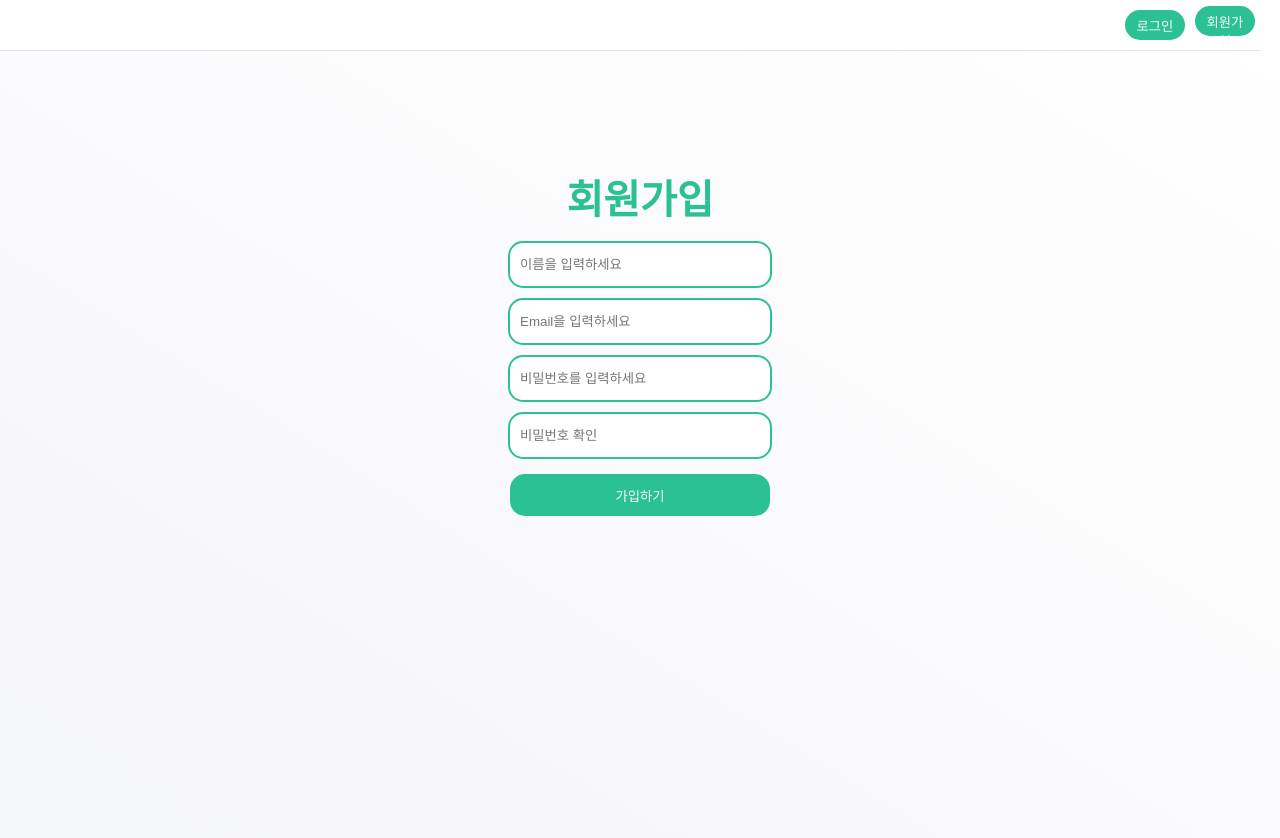
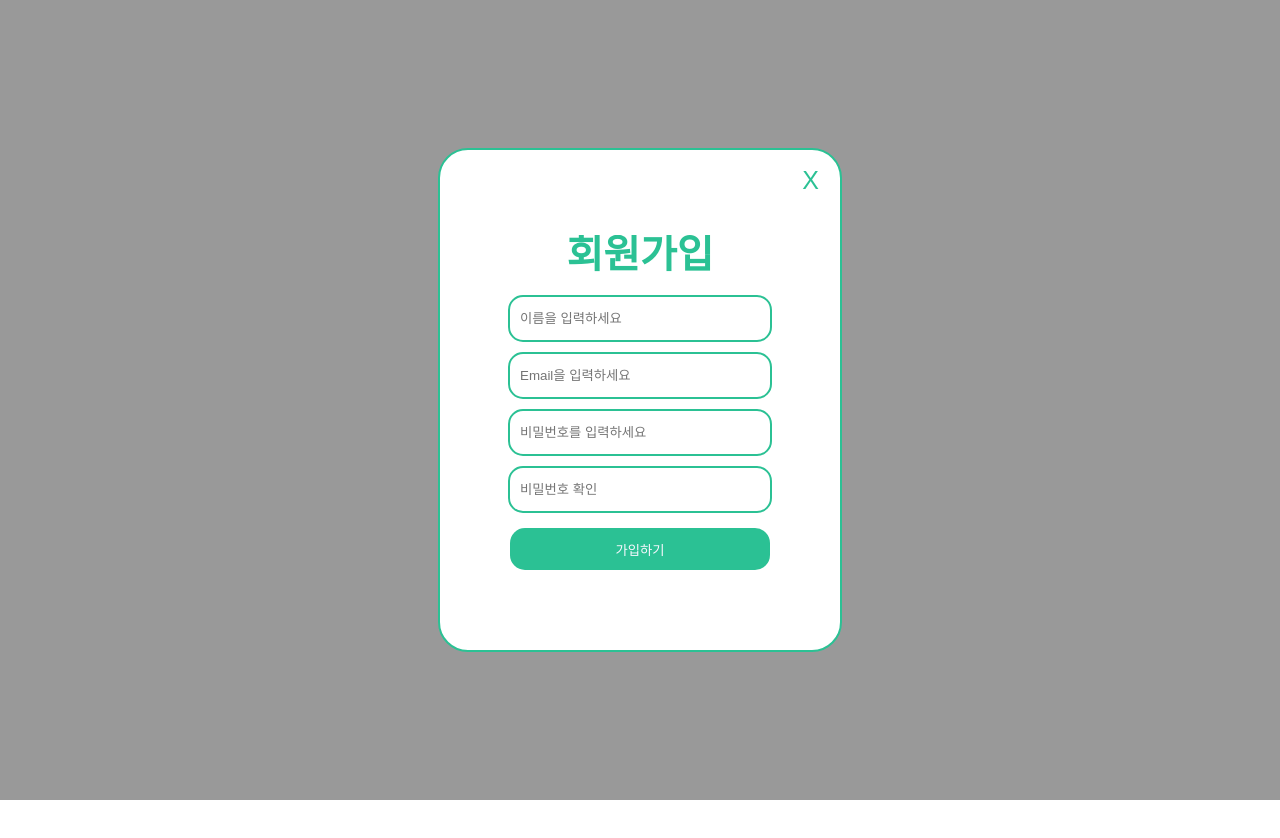
Before and after one commit to gowell032/1st-project, a React (Create React App) app: page /signup in a window 1280 px wide. Shown: the top 838 px of the page. After the commit the page ends 800 px from the top, so only its background shows below. Built offline with nearby package versions, Linux system fonts and the light colour scheme.

Commit message:
로그인, 회원가입 모달화 완료

```diff
--- a/package.json
+++ b/package.json
@@ -7,6 +7,7 @@
     "@testing-library/react": "^13.4.0",
     "@testing-library/user-event": "^13.5.0",
     "axios": "^1.3.5",
+    "prop-types": "^15.8.1",
     "react": "^18.2.0",
     "react-dom": "^18.2.0",
     "react-quill": "^2.0.0",
@@ -41,6 +42,7 @@
     ]
   },
   "devDependencies": {
+    "babel-eslint": "^10.1.0",
     "eslint": "^8.40.0",
     "eslint-plugin-react": "^7.32.2",
     "prettier": "^2.8.8"
--- a/src/App.js
+++ b/src/App.js
@@ -1,24 +1,28 @@
 import React from 'react';
 import { BrowserRouter as Router, Route, Routes } from 'react-router-dom';
+import Signin from './pages/Signin';
 import Signup from './pages/Signup';
-import Signin from './pages/Signin';
-import Writing from './pages/Writing';
+import Write from './pages/Write';
 import Detail from './pages/Detail';
 import Home from './pages/Home';
 import Header from './components/Header';
 import { Reset } from 'styled-reset';
+import GlobalStyle from './Globalstyles';
 
 function App() {
   return (
     <Router>
       <Reset />
-      <Header />
+      <GlobalStyle />
       <Routes>
-        <Route path="/" Component={Home} />
-        <Route path="/signup" Component={Signup} />
-        <Route path="/signin" Component={Signin} />
-        <Route path="/write" Component={Writing} />
-        <Route path="/detail" Component={Detail} />
+        <Route element={<Header />}>
+          <Route path="/" element={<Home />} />
+          <Route path="/write" element={<Write />} />
+          <Route path="/detail" element={<Detail />} />
+        </Route>
+
+        <Route path="/signin" element={<Signin />} />
+        <Route path="/signup" element={<Signup />} />
       </Routes>
     </Router>
   );
--- /dev/null
+++ b/src/Globalstyles.js
@@ -0,0 +1,12 @@
+import { createGlobalStyle } from 'styled-components';
+
+const GlobalStyle = createGlobalStyle`
+  * {
+    overflow: hidden;
+  }
+  button {
+    cursor: pointer;
+  }
+`;
+
+export default GlobalStyle;
--- a/src/components/Header.js
+++ b/src/components/Header.js
@@ -1,27 +1,48 @@
 import React from 'react';
 import styled from 'styled-components';
-import { Link } from 'react-router-dom';
+import { Link, Outlet } from 'react-router-dom';
 
 function Header() {
   return (
+    <>
       <Container>
+        <Logo>
+          <Link to="/">
+            <button>Board</button>
+          </Link>
+        </Logo>
+        <Join>
           <Link to="/signin">
             <button>로그인</button>
           </Link>
           <Link to="/signup">
             <button>회원가입</button>
           </Link>
+        </Join>
       </Container>
+      <Outlet />
+    </>
   );
 }
 
 const Container = styled.div`
-  margin-right: 20px;
   display: flex;
   align-items: center;
-  justify-content: end;
+  justify-content: space-between;
   border-bottom: 1px solid #e5e5e5;
   height: 50px;
+`;
+const Logo = styled.div`
+  margin: 10px;
+  button {
+    font-size: 30px;
+    border: none;
+    background-color: white;
+    color: #2bc194;
+  }
+`;
+const Join = styled.div`
+  margin: 10px;
   button {
     width: 60px;
     height: 30px;
--- a/src/index.js
+++ b/src/index.js
@@ -8,3 +8,5 @@ root.render(
     <App />
   </React.StrictMode>,
 );
+
+// 서버 uri 43.201.115.216:3000
--- a/src/pages/Home.js
+++ b/src/pages/Home.js
@@ -8,7 +8,7 @@ function List() {
       <h1>Board</h1>
       <Table>
         <tr>
-          <th>id</th>
+          <th>No</th>
           <th>제목</th>
           <th>작성자</th>
           <th>작성일</th>
@@ -22,7 +22,7 @@ function List() {
 }
 
 const Container = styled.div`
-  padding: 30px;
+  height: 100vh;
   display: flex;
   flex-direction: column;
   align-items: center;
@@ -33,13 +33,25 @@ const Container = styled.div`
     color: #2bc194;
     font-weight: 600;
   }
+  button {
+    margin: 10px;
+    padding: 10px;
+    width: 60px;
+    border: none;
+    border-radius: 20px;
+    background-color: #2bc194;
+    color: #faf8ff;
+  }
 `;
 const Table = styled.table`
   width: 800px;
   tr {
-    height: 25px;
+    display: flex;
+    justify-content: space-around;
+    height: 30px;
     border-bottom: 2px solid #767676;
     th {
+      padding-top: 5px;
       font-weight: 500;
     }
   }
--- a/src/pages/Signin.js
+++ b/src/pages/Signin.js
@@ -6,32 +6,45 @@ function Signin() {
   return (
     <Container>
       <SigninBox>
+        <ModalClose>
+          <Link to="/">
+            <button>X</button>
+          </Link>
+        </ModalClose>
         <h1>로그인</h1>
         <form method="POST">
           <input type="email" placeholder="Email을 입력하세요" required />
           <input type="password" placeholder="Password를 입력하세요" required />
-          <Link to="/">
-            <button type="submit">시작하기</button>
-          </Link>
+          <button type="submit">시작하기</button>
         </form>
       </SigninBox>
     </Container>
   );
 }
-
 const Container = styled.div`
   height: 100vh;
-  background-image: linear-gradient(to right top, #f4f5f9, #f7f7fa, #fafafc, #fcfcfd, #ffffff);
+  background-color: rgba(0, 0, 0, 0.4);
 `;
 const SigninBox = styled.div`
+  width: 400px;
+  height: 400px;
   position: absolute;
   top: 50%;
   left: 50%;
-  transform: translate(-50%, -75%);
-  width: 400px;
+  transform: translate(-50%, -50%);
   display: flex;
   flex-direction: column;
   align-items: center;
+  justify-content: center;
+  border: 2px solid #2bc194;
+  border-radius: 30px;
+  background-color: white;
+  h1 {
+    color: #2bc194;
+    margin: 15px;
+    font-size: 40px;
+    font-weight: 600;
+  }
   form {
     display: flex;
     flex-direction: column;
@@ -54,14 +67,22 @@ const SigninBox = styled.div`
       border-radius: 15px;
       background-color: #2bc194;
       color: #faf8ff;
-      cursor: pointer;
     }
   }
-  h1 {
+`;
+const ModalClose = styled.div`
+  position: absolute;
+  top: 15px;
+  right: 15px;
+  button {
+    font-size: 25px;
+    border: none;
+    background-color: white;
     color: #2bc194;
-    margin: 15px;
-    font-size: 40px;
-    font-weight: 600;
+  }
+  button:hover {
+    background-color: #efefef;
+    border-radius: 20px;
   }
 `;
 export default Signin;
--- a/src/pages/Signup.js
+++ b/src/pages/Signup.js
@@ -6,17 +6,18 @@ function Signup() {
   return (
     <Container>
       <SignupBox>
+        <ModalClose>
+          <Link to="/">
+            <button>X</button>
+          </Link>
+        </ModalClose>
         <h1>회원가입</h1>
         <form method="POST">
-          <input id="userName" type="text" placeholder="이름을 입력하세요" />
-          <input id="email" type="email" placeholder="Email을 입력하세요" />
-          <input id="Pw" type="password" placeholder="비밀번호를 입력하세요" />
-          <input id="PwConfirm" type="password" placeholder="비밀번호 확인" />
-          <Link to="/signin">
-            <button type="submit" value="Signup">
-              가입하기
-            </button>
-          </Link>
+          <input id="userName" type="text" placeholder="이름을 입력하세요" required />
+          <input id="email" type="email" placeholder="Email을 입력하세요" required />
+          <input id="Pw" type="password" placeholder="비밀번호를 입력하세요" required />
+          <input id="PwConfirm" type="password" placeholder="비밀번호 확인" required />
+          <button type="submit">가입하기</button>
         </form>
       </SignupBox>
     </Container>
@@ -25,21 +26,32 @@ function Signup() {
 
 const Container = styled.div`
   height: 100vh;
-  background-image: linear-gradient(to right top, #f4f5f9, #f7f7fa, #fafafc, #fcfcfd, #ffffff);
+  background-color: rgba(0, 0, 0, 0.4);
 `;
 const SignupBox = styled.div`
+  width: 400px;
+  height: 500px;
   position: absolute;
   top: 50%;
   left: 50%;
-  transform: translate(-50%, -65%);
+  transform: translate(-50%, -50%);
   display: flex;
   flex-direction: column;
   align-items: center;
+  justify-content: center;
+  border: 2px solid #2bc194;
+  border-radius: 30px;
+  background-color: white;
+  h1 {
+    color: #2bc194;
+    margin: 15px;
+    font-size: 40px;
+    font-weight: 600;
+  }
   form {
     display: flex;
     flex-direction: column;
     align-items: center;
-  }
     input {
       margin: 5px;
       width: 240px;
@@ -58,13 +70,22 @@ const SignupBox = styled.div`
       border-radius: 15px;
       background-color: #2bc194;
       color: #faf8ff;
-    cursor: pointer;
     }
-  h1 {
+  }
+`;
+const ModalClose = styled.div`
+  position: absolute;
+  top: 15px;
+  right: 15px;
+  button {
+    font-size: 25px;
+    border: none;
+    background-color: white;
     color: #2bc194;
-    margin: 15px;
-    font-size: 40px;
-    font-weight: 600;
+  }
+  button:hover {
+    background-color: #efefef;
+    border-radius: 20px;
   }
 `;
 
```
Also changed, not shown: .eslintrc.js, src/pages/Write.js (renamed from src/pages/Writing.js), 1 other file (tests, documents, lock files or other folders). Lines whose indentation alone changed are shown as unchanged.
